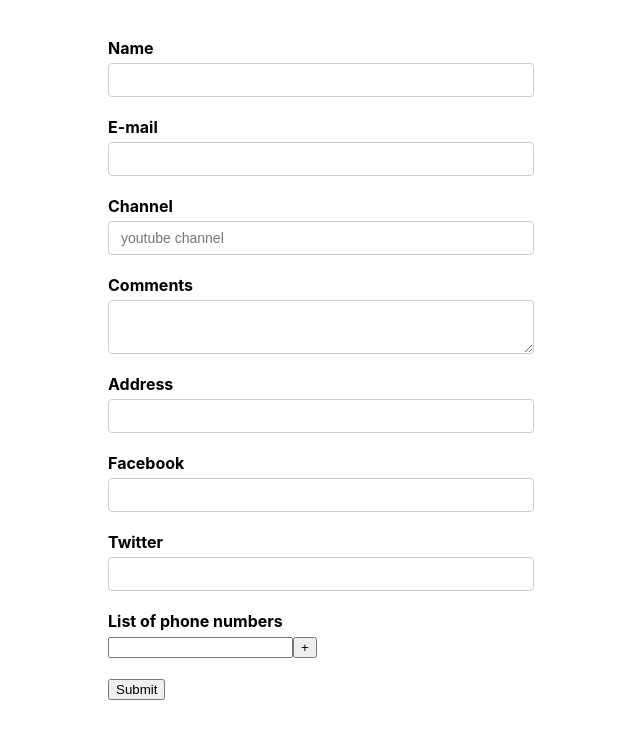
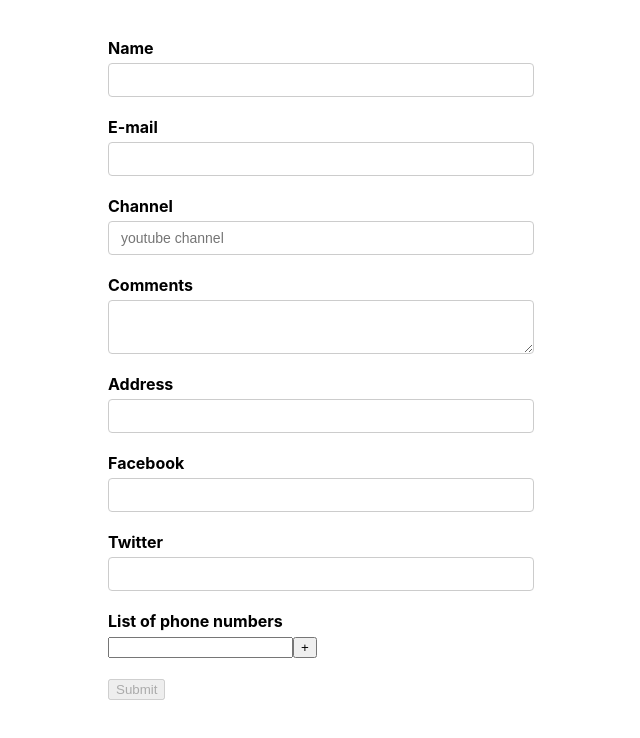
Before and after one commit to Kajal764/ReactFormik, a React (Create React App) app: page / in a window 1280 px wide. Shown: the top 738 px of the page, without its empty margins (319-959 px from the left). Built offline with nearby package versions, Linux system fonts and the light colour scheme.

Commit message:
Added: Disable submit button till validation pass

```diff
--- a/src/component/YoutubeForm.js
+++ b/src/component/YoutubeForm.js
@@ -34,10 +34,13 @@ function YoutubeForm() {
         <Formik
             initialValues={initialValues}
             validationSchema={validationSchema}
-            onSubmit={onSubmit}>
+            onSubmit={onSubmit}
+            validateOnMount>
 
+           {
+               formik =>{
+                   return(
                     <Form>
-
                     <div className='form-control'>
                         <label htmlFor='name'>Name</label>
                         <Field type='text' id='name' name='name' />
@@ -123,9 +126,12 @@ function YoutubeForm() {
                         </FieldArray>
                     </div>
 
-                <button type="submit">Submit</button>
+                    <button type="submit"  disabled={!formik.isValid || formik.isSubmitting }>Submit</button>
 
                 </Form>
+                   )
+               }
+           }
         </Formik>
     )
 }
```
Lines whose indentation alone changed are shown as unchanged.
